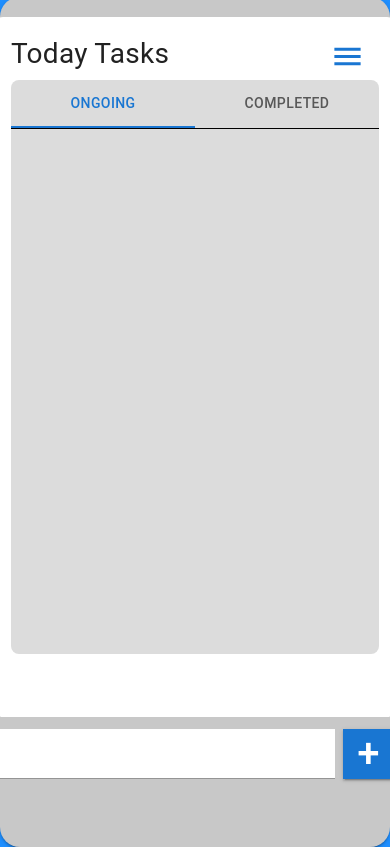
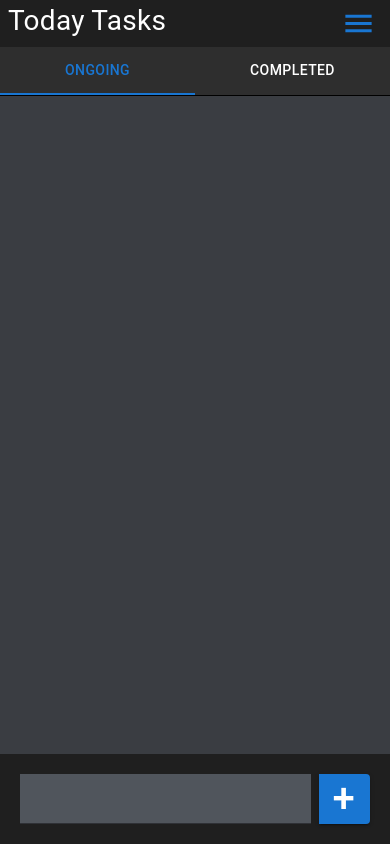
Before and after one commit to PawelKrzesinski/To-do-app, a React (Create React App) app: page / in a window 390 px wide. Built offline with nearby package versions, Linux system fonts and the light colour scheme.

Commit message:
Re-styled the app, now it looks good both on mobile and desktop. Tidied up around

```diff
--- a/src/App.css
+++ b/src/App.css
@@ -2,10 +2,12 @@
   box-sizing: border-box;
 }
 html,body, #root {
-  background-color: rgb(31, 143, 255);
+  min-height: 100%;
   height: 100%;
   width: 100%;
 }
-.App {
-  height: 100%;
+
+.App{
+  min-height: 100%;
+  height: 100vh;
 }
--- a/src/components/todo-app/todo-app.component.css
+++ b/src/components/todo-app/todo-app.component.css
@@ -5,9 +5,6 @@
   align-items: center;
   justify-content: center;
 }
-.todos-list::-webkit-scrollbar{
-    display: none !important;
-}
 
 input:focus {
   outline: none !important;
--- a/src/components/todo-app/todo-app.component.js
+++ b/src/components/todo-app/todo-app.component.js
@@ -8,7 +8,9 @@ import TodoTabs from '../todo-tabs/todo-tabs.component';
 import * as themeProvider from '../theme-provider.component';
 import HamburgerMenu from '../todo-hamburger-menu/todo-hamburger-menu.component';
 import { Box } from '@mui/system';
+
 export default function TodoApp() {
+
   const themes = themeProvider.spacing;
   const todosInitialState = {
     todo: {
@@ -57,15 +59,13 @@ export default function TodoApp() {
 
   return (
     <div className="content">
-      <Card sx={{ position: 'relative', width: 450, height: 850, backgroundColor:"rgb(200, 200, 200)", display: 'flex', flexDirection: 'column', boxShadow: 2, borderRadius: 5 }}>
-        <CardContent sx={{ backgroundColor: 'white', margin: themes.spacing(5, 5, 3), borderRadius: 2, alignSelf: 'center', minWidth: 400, minHeight: 700, '& .MuiList-root': { mx: 0}}}>
-        <Box sx={{ display: 'flex', justifyContent: 'center', width: 1, minWidth: 350}}>
-          <Typography sx={{ textAlign:'center', background: 'white', fontSize: '28px' }} >Today Tasks</Typography>
-          <HamburgerMenu todosState={todosState} setTodosState={setTodosState}></HamburgerMenu>
-        </Box>
-        <TodoTabs todosState={todosState} setTodosState={setTodosState}/>
-        </CardContent>
-        <TodoInput todosState={todosState} setTodosState={setTodosState} todoInput={todoInput}/>
+      <Card sx={{ width: 1, height: 1, display: 'flex', flexDirection: 'column', mb: '0px',   backgroundColor: '#3a3d42', borderRadius: 0 }}>
+          <Box sx={{ display: 'flex', justifyContent: 'center', width: 1, backgroundColor: '#1f1f1f' }}>
+            <Typography sx={{ textAlign:'center', fontSize: '28px', color: 'white', ml: themes.spacing(2) }}>Today Tasks</Typography>
+            <HamburgerMenu todosState={todosState} setTodosState={setTodosState}></HamburgerMenu>
+          </Box>
+          <TodoTabs todosState={todosState} setTodosState={setTodosState}/>
+          <TodoInput todosState={todosState} setTodosState={setTodosState} todoInput={todoInput}/>
       </Card>
     </div>
   )
--- a/src/components/todo-hamburger-menu/todo-hamburger-menu.component.js
+++ b/src/components/todo-hamburger-menu/todo-hamburger-menu.component.js
@@ -61,7 +61,7 @@ export default function HamburgerMenu(props) {
         onClick={handleClick}
         sx={{}}
       >
-        <MenuIcon fontSize='large'></MenuIcon>
+        <MenuIcon fontSize='large' sx={{}}></MenuIcon>
       </Button>
       <Menu
         id="basic-menu"
--- a/src/components/todo-input/todo-input.component.js
+++ b/src/components/todo-input/todo-input.component.js
@@ -1,8 +1,8 @@
 import { Button, CardActions, TextField } from "@mui/material";
-
+import * as themeProvider from '../theme-provider.component';
 
 export default function TodoInput(props) {
-
+  const themes = themeProvider.spacing;
   const handleInput = (e) => {
     props.setTodosState({...props.todosState, todo: {name: e.target.value }})
   }
@@ -21,20 +21,24 @@ export default function TodoInput(props) {
   return (
     <CardActions sx={
       {
-        padding: 0,
-        width: 400,
-        alignSelf: 'center',
-        justifySelf: 'flex-end'
+        padding: themes.spacing(5),
+        width: 1,
+        backgroundColor: '#1f1f1f',
+        mt: '16px',
+        position: 'fixed',
+        bottom: 0,
       }}>
       <TextField
         id="outlined-controlled"
         label="Add your note here..."
         variant="standard"
+        inputProps={{ maxLength: 50 }}
         onChange={handleInput}
         inputRef={props.todoInput}
         onKeyDown= {(e) => {addTodoOnEnter(e)}}
-        sx={{
-
+        autoComplete="off"
+        sx={
+          {
             minHeight: 50,
             width: 1,
             '& .MuiInputBase-root': {
@@ -43,22 +47,21 @@ export default function TodoInput(props) {
             '& .MuiInputBase-input': {
               padding: 1,
               height: 34,
-                backgroundColor: 'white',
-                borderTopLeftRadius: 5,
-                borderBottomLeftRadius: 5,
+              backgroundColor: '#50555c',
             },
             '& .MuiOutlinedInput-notchedOutline': {
               borderBottomRightRadius: 0,
               borderTopRightRadius: 0,
             },
             '& .MuiInputLabel-shrink': {
-                color: 'black !important',
+              color: 'white !important',
             },
             '& .MuiFormControl-root': {
               borderTopLeftRadius: 5,
               borderBottomLeftRadius: 5,
             },
-      }}/>
+          }
+          }/>
       <Button variant="contained" onClick={(e) => addToDo(e)}
         sx={{
               minWidth: 50,
--- a/src/components/todo-list/todo-list-item.component.js
+++ b/src/components/todo-list/todo-list-item.component.js
@@ -34,13 +34,13 @@ export default function TodoListItem(props) {
   }
   return (
     <ListItem sx={{p: 0 }}>
-      <ListItemText primary={props.todo.name} sx={{ p: 1, my: '5px', minHeight: 34 }}></ListItemText>
+      <ListItemText primary={props.todo.name} sx={{ p: 1, my: '5px', minHeight: 34, color: 'white' }}></ListItemText>
        {props.todo.completed === false &&
           <div>
             <IconButton aria-label='complete' size='large' sx={{ borderRadius: 0, color: 'rgb(0, 180, 0)'}} onClick={(e) => completeOne(e, props.todo)}>
               <DoneIcon />
             </IconButton>
-            <IconButton aria-label="delete" size='large' sx={{ borderRadius: 0}} onClick={(e) => removeOne(e, props.todo)}>
+            <IconButton aria-label="delete" size='large' sx={{ borderRadius: 0, color: 'white'}} onClick={(e) => removeOne(e, props.todo)}>
               <DeleteIcon />
             </IconButton>
           </div>
--- /dev/null
+++ b/src/components/todo-list/todo-list.component.css
@@ -0,0 +1,3 @@
+.todos-list::-webkit-scrollbar{
+  display: none !important;
+}
--- a/src/components/todo-list/todo-list.component.js
+++ b/src/components/todo-list/todo-list.component.js
@@ -1,16 +1,17 @@
 import { Divider, List, } from "@mui/material";
 import TodoListItem from './todo-list-item.component';
-
+import './todo-list.component.css'
 export default function TodoList(props) {
   return (
-    <List className='todos-list' sx={
+    <List className="todos-list" sx={
       {
-        backgroundColor: 'gainsboro',
+        backgroundColor: 'transparent',
         width: 1,
-        height: 525,
-        overflow: 'scroll',
-        borderBottomLeftRadius: '8px',
-        borderBottomRightRadius: '8px',
+        overflowY: 'scroll',
+        minHeight: '400px',
+        height: '600px',
+        maxHeight: '1000px',
+        pb: '100px',
       }
     }>
 
--- a/src/components/todo-tabs/todo-tabs.component.js
+++ b/src/components/todo-tabs/todo-tabs.component.js
@@ -3,7 +3,6 @@ import Tabs from '@mui/material/Tabs';
 import Tab from '@mui/material/Tab';
 import TodoList from '../todo-list/todo-list.component';
 import Box from '@mui/material/Box';
-import './todo-tabs.component.css'
 import * as themeProvider from '../theme-provider.component';
 import { Divider } from '@mui/material';
 
@@ -33,23 +32,17 @@ export default function TodoTabs(props) {
         {...other}
       >
         {value === index && (
-          <Box sx={{ padding: themes.spacing(0) }}>{children}</Box>
+          <Box>{children}</Box>
         )}
       </div>
     );
   }
 
   return (
-    <Box>
-
-      <Tabs value={value} onChange={handleChange} sx={{
-        width: 1,
-        background: 'Gainsboro',
-        borderTopLeftRadius: '8px',
-        borderTopRightRadius: '8px',
-        }}>
-        <Tab label="Ongoing" {...tabControl(0)} sx={{ width: '50%'}}></Tab>
-        <Tab label="Completed" {...tabControl(1)} sx={{ width: '50%'}}></Tab>
+    <Box sx={{  }} >
+      <Tabs value={value} onChange={handleChange} sx={{ width: 1, background: '#2e2e2e' }}>
+        <Tab label="Ongoing" {...tabControl(0)} sx={{ width: '50%', color: 'white'}}></Tab>
+        <Tab label="Completed" {...tabControl(1)} sx={{ width: '50%', color: 'white'}}></Tab>
       </Tabs>
       <TabPanel value={value} index={0}>
         <Divider sx={{ background: 'black' }}></Divider>
```
Also changed, not shown: src/components/todo-tabs/todo-tabs.component.css (deleted). Lines whose indentation alone changed are shown as unchanged.
